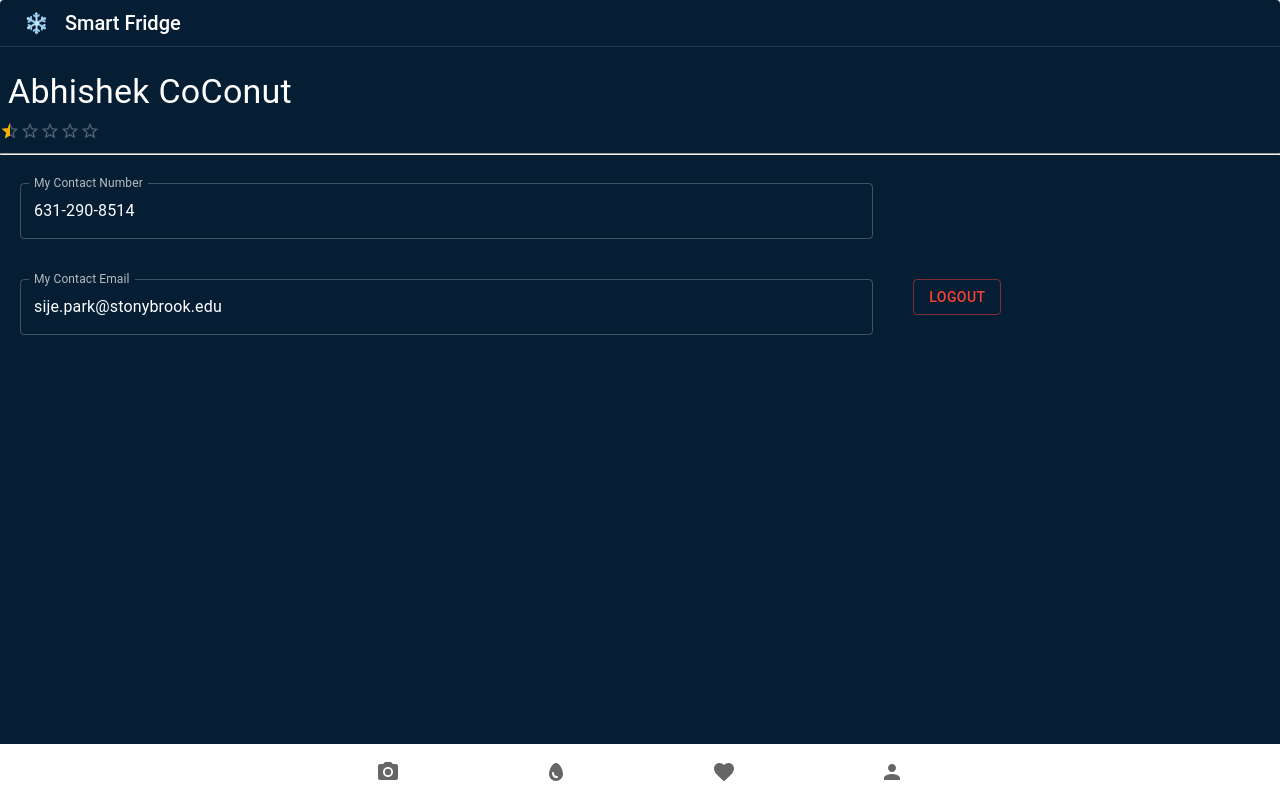
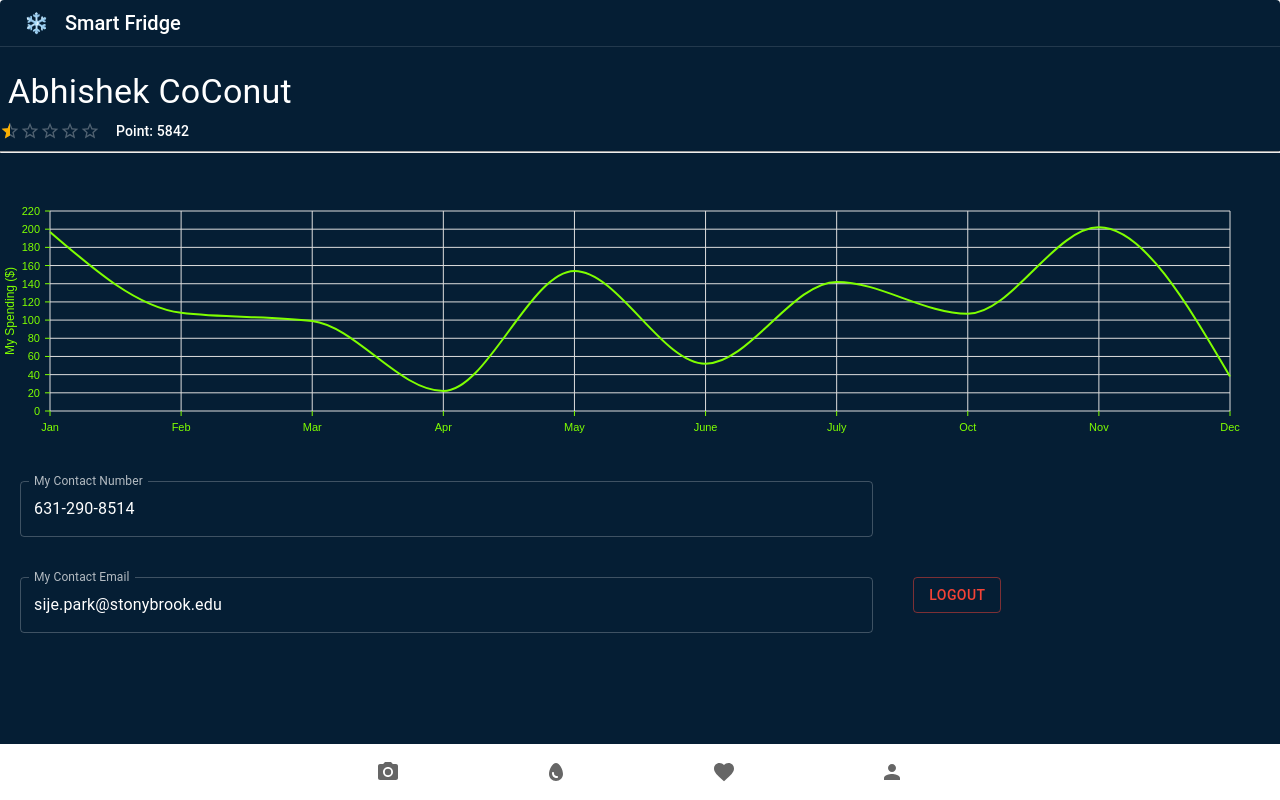
Before and after one commit to Singularity2050/SmartFridge-Client, a React (Create React App) app: page /profile in a window 1280 px wide. Built offline with nearby package versions, Linux system fonts and the light colour scheme.

Commit message:
graph
graph

```diff
--- a/package.json
+++ b/package.json
@@ -9,6 +9,7 @@
     "@mui/lab": "^5.0.0-alpha.121",
     "@mui/material": "^5.11.11",
     "@mui/x-data-grid": "^6.0.0",
+    "@nivo/core": "^0.80.0",
     "@nivo/line": "^0.80.0",
     "@teachablemachine/image": "^0.8.5",
     "@testing-library/jest-dom": "^5.16.5",
--- a/src/App.css
+++ b/src/App.css
@@ -1,3 +1,4 @@
+
 .App {
   text-align: center;
 }
@@ -36,3 +37,67 @@
     transform: rotate(360deg);
   }
 }
+
+:root {
+  --ourColor:linear-gradient(90deg, rgba(22,112,46,1) 32%, rgba(27,195,136,1) 61%, rgba(255,255,255,1) 100%);;
+  --white: #ffffff;
+}
+.App {
+  font-family: sans-serif;
+  text-align: center;
+}
+
+.wrapper {
+  height: 300px;
+  position: relative;
+}
+.graphContainer {
+  height: 300px;
+  position: absolute;
+  top: 0px;
+  width: 100%;
+  z-index: 0;
+}
+
+.secondGraph {
+  height: 300px;
+  position: absolute;
+  top: 0px;
+  width: 100%;
+  z-index: 4;
+}
+
+.App-logo {
+  height: 40vmin;
+  pointer-events: none;
+}
+
+@media (prefers-reduced-motion: no-preference) {
+  .App-logo {
+    animation: App-logo-spin infinite 20s linear;
+  }
+}
+
+.App-header {
+  background-color: #282c34;
+  min-height: 100vh;
+  display: flex;
+  flex-direction: column;
+  align-items: center;
+  justify-content: center;
+  font-size: calc(10px + 2vmin);
+  color: white;
+}
+
+.App-link {
+  color: #61dafb;
+}
+
+@keyframes App-logo-spin {
+  from {
+    transform: rotate(0deg);
+  }
+  to {
+    transform: rotate(360deg);
+  }
+}
--- a/src/Components/Modal.js
+++ b/src/Components/Modal.js
@@ -38,10 +38,16 @@ export default function ReceptModel() {
                 aria-labelledby="parent-modal-title"
                 aria-describedby="parent-modal-description"
             >
-                <Box sx={{ ...style, width: 400 }}>
-                    <h2 id="parent-modal-title">Text in a modal</h2>
-                    <p id="parent-modal-description" color={"white"}>
-                        Tomato
+                <Box sx={{ ...style, width: window.innerWidth-70 }}>
+                    <h2 id="parent-modal-title" style={{color:"white"}}>Ketchup Butter Soup</h2>
+                    <p id="parent-modal-description" style={{color:"white"}}>
+                        [Two] Tomato
+                    </p>
+                    <p id="parent-modal-description" style={{color:"white"}}>
+                        [1Kg] Butter
+                    </p>
+                    <p id="parent-modal-description" style={{color:"white"}}>
+                        [200ml] Water
                     </p>
                     <Button onClick={handleClose}>Close</Button>
                 </Box>
--- a/src/Components/profile.js
+++ b/src/Components/profile.js
@@ -96,7 +96,7 @@ const data = [
     },
 ];
 
-const line1Color = "green";
+const line1Color = "Chartreuse";
 
 export default function ProfileComponent(props) {
     console.log(props)
@@ -107,7 +107,10 @@ export default function ProfileComponent(props) {
     return (
         <>
             <Typography variant="h4" margin={1} marginTop={3}> Abhishek CoConut</Typography>
-            <Rating name="half-rating" defaultValue={0.5} precision={0.5} margin={1}/>
+            <Stack direction="row" spacing={2}>
+                <Rating name="half-rating" defaultValue={0.5} precision={0.5}/>
+                <Typography variant= "subtitle2"> Point: 5842</Typography>
+            </Stack>
             <hr/>
             <div className="wrapper">
                 <div className="graphContainer">
@@ -117,7 +120,7 @@ export default function ProfileComponent(props) {
                         colors={[line1Color]}
                         layers={["grid", "axes", "lines", "markers", "legends"]}
                         axisLeft={{
-                            legend: "My Donation",
+                            legend: "My Spending ($)",
                             legendPosition: "middle",
                             legendOffset: -40
                         }}
--- a/src/Pages/Recipes.js
+++ b/src/Pages/Recipes.js
@@ -10,6 +10,7 @@ import DinnerDiningIcon from "@mui/icons-material/DinnerDining";
 import ListItemText from "@mui/material/ListItemText";
 import ListItem from "@mui/material/ListItem";
 import AlignItemsList from "../Components/RecipeList";
+import ReceptModel from "../Components/Modal";
 const Recipes = () => {
     return (
         <>
@@ -29,7 +30,7 @@ const Recipes = () => {
                         />
                     </ListItemButton>
                 </ListItem>
-                <AlignItemsList/>
+                <ReceptModel/>
             </Theme>
             <NavBottom/>
         </>
```
Also changed, not shown: 1 other file (tests, documents, lock files or other folders).
